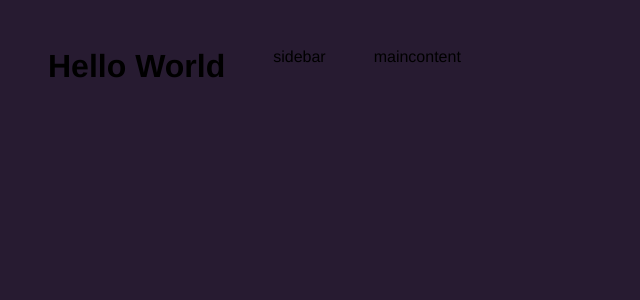
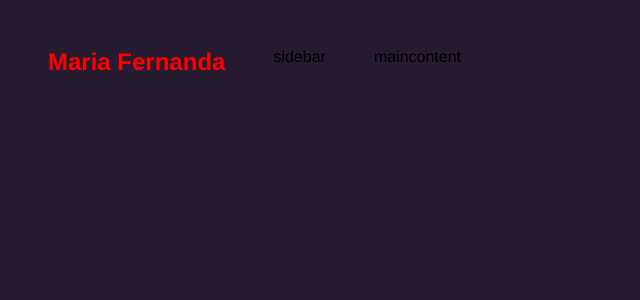
Before and after one commit to Mornieur/portifolio-test, a React (Vite) app: page / in a window 1280 px wide. Shown: the top 300 px of the page, without its empty margins (0-640 px from the left). Built offline with nearby package versions, Linux system fonts and the light colour scheme.

Commit message:
feat: changing title name

```diff
--- a/src/App.tsx
+++ b/src/App.tsx
@@ -1,11 +1,11 @@
 import MainContent from "./components/MainContent";
-import Sidebar from "./components/sidebar";
+import Sidebar from "../src/components/Sidebar";
 import "./styles/components/app.sass";
 
 function App() {
   return (
     <div id="portifolio">
-      <h1>Hello World</h1>
+      <h2>Maria Fernanda</h2>
       <Sidebar />
       <MainContent />
     </div>
```
